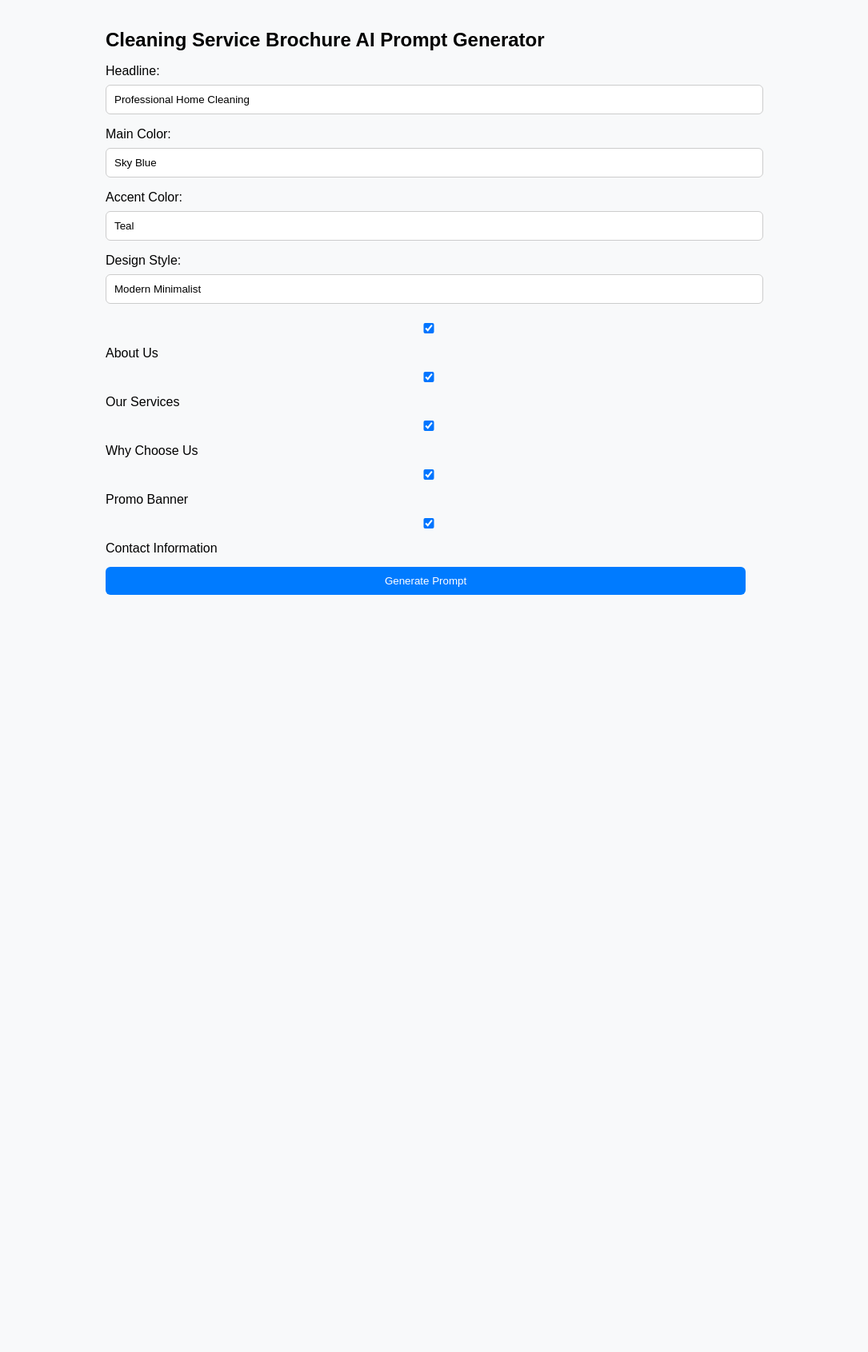
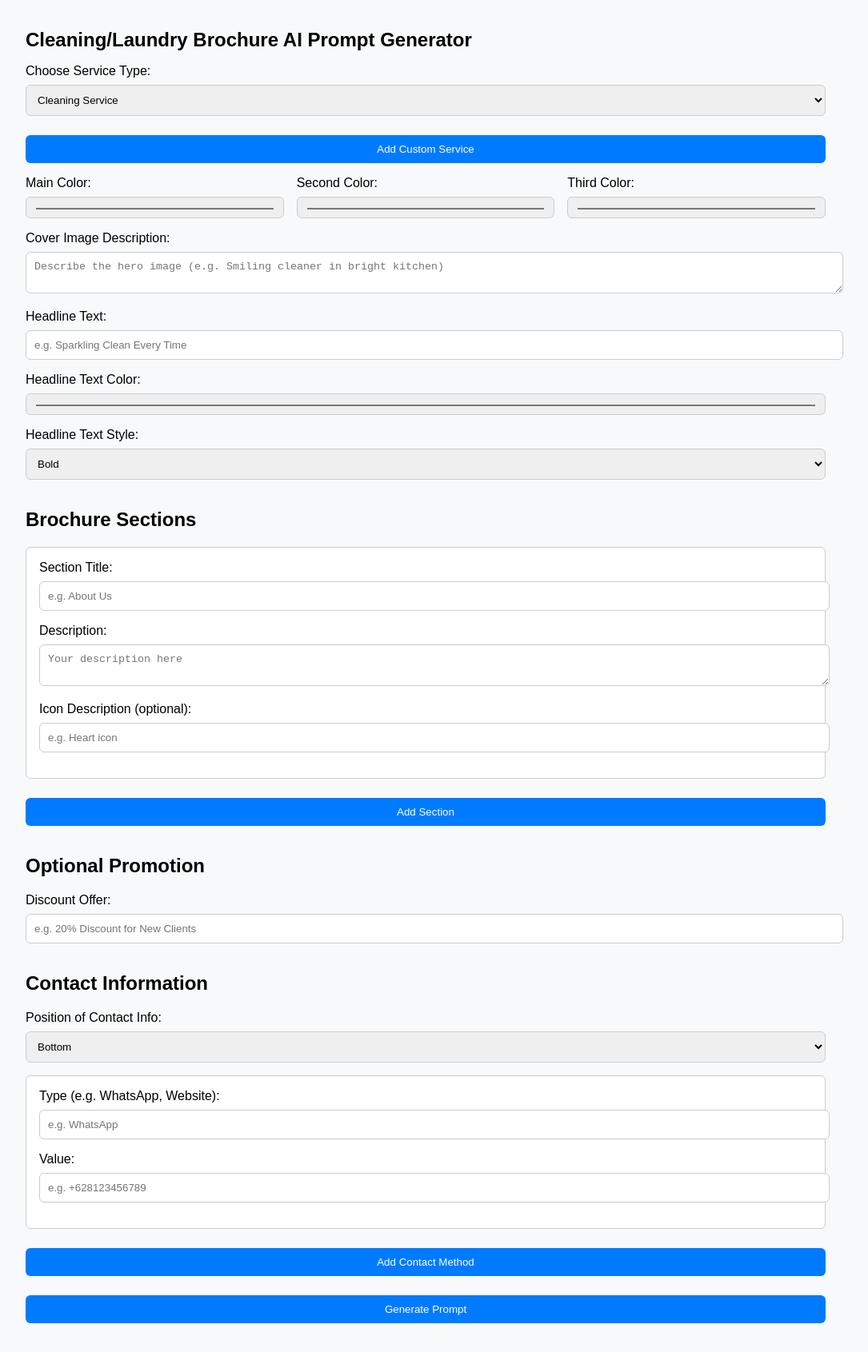
Before and after one commit to aiindonesiaart/brochure-pg, a plain HTML site: page cleaning/index.html in a window 1280 px wide. Shown: the whole page at 80% size, without its empty margins (108-1193 px from the left). Before the commit the page ends 800 px from the top, so only its background shows below. Drawn offline with Linux system fonts and the light colour scheme.

Commit message:
Update index.html

```diff
--- a/cleaning/index.html
+++ b/cleaning/index.html
@@ -3,18 +3,17 @@
 <head>
   <meta charset="UTF-8" />
   <meta name="viewport" content="width=device-width, initial-scale=1.0" />
-  <title>Cleaning Brochure AI Prompt Generator</title>
+  <title>Service Brochure AI Generator</title>
   <style>
     body {
       font-family: Arial, sans-serif;
       background: #f8f9fa;
       padding: 20px;
-      max-width: 800px;
+      max-width: 1000px;
       margin: auto;
     }
-    h1 {
+    h1, h2 {
       font-size: 24px;
-      margin-bottom: 16px;
     }
     input, textarea, select, button {
       width: 100%;
@@ -24,15 +23,24 @@
       border: 1px solid #ccc;
       border-radius: 6px;
     }
-    .section-checkboxes label {
-      display: block;
-      margin-bottom: 6px;
+    .color-picker {
+      display: flex;
+      gap: 16px;
     }
-    .result {
+    .color-picker label {
+      flex: 1;
+    }
+    .section-box, .contact-box {
       background: #fff;
       padding: 16px;
       border: 1px solid #ccc;
       border-radius: 6px;
+      margin-bottom: 16px;
+    }
+    .dynamic-section {
+      border-top: 1px dashed #ccc;
+      padding-top: 12px;
+      margin-top: 12px;
     }
     button {
       background-color: #007bff;
@@ -46,56 +54,140 @@
   </style>
 </head>
 <body>
-  <h1>Cleaning Service Brochure AI Prompt Generator</h1>
-  <label>Headline:</label>
-  <input type="text" id="headline" value="Professional Home Cleaning" />
+  <h1>Cleaning/Laundry Brochure AI Prompt Generator</h1>
 
-  <label>Main Color:</label>
-  <input type="text" id="colorMain" value="Sky Blue" />
+  <label>Choose Service Type:</label>
+  <select id="serviceType">
+    <option value="Cleaning">Cleaning Service</option>
+    <option value="Laundry">Laundry Service</option>
+  </select>
 
-  <label>Accent Color:</label>
-  <input type="text" id="colorAccent" value="Teal" />
+  <button onclick="addCustomService()">Add Custom Service</button>
+  <div id="customServices"></div>
 
-  <label>Design Style:</label>
-  <input type="text" id="style" value="Modern Minimalist" />
-
-  <div class="section-checkboxes">
-    <label><input type="checkbox" id="about" checked /> About Us</label>
-    <label><input type="checkbox" id="services" checked /> Our Services</label>
-    <label><input type="checkbox" id="whyChooseUs" checked /> Why Choose Us</label>
-    <label><input type="checkbox" id="promo" checked /> Promo Banner</label>
-    <label><input type="checkbox" id="contact" checked /> Contact Information</label>
+  <div class="color-picker">
+    <label>Main Color: <input type="color" id="mainColor" value="#00bfff" /></label>
+    <label>Second Color: <input type="color" id="secondColor" value="#20c997" /></label>
+    <label>Third Color: <input type="color" id="thirdColor" value="#ffc107" /></label>
   </div>
 
+  <label>Cover Image Description:</label>
+  <textarea id="coverImage" placeholder="Describe the hero image (e.g. Smiling cleaner in bright kitchen)"></textarea>
+
+  <label>Headline Text:</label>
+  <input type="text" id="headline" placeholder="e.g. Sparkling Clean Every Time" />
+
+  <label>Headline Text Color:</label>
+  <input type="color" id="headlineColor" value="#000000" />
+
+  <label>Headline Text Style:</label>
+  <select id="headlineStyle">
+    <option value="Bold">Bold</option>
+    <option value="Italic">Italic</option>
+    <option value="Regular">Regular</option>
+  </select>
+
+  <div id="sections">
+    <h2>Brochure Sections</h2>
+    <div class="section-box">
+      <label>Section Title:</label>
+      <input type="text" placeholder="e.g. About Us" />
+      <label>Description:</label>
+      <textarea placeholder="Your description here"></textarea>
+      <label>Icon Description (optional):</label>
+      <input type="text" placeholder="e.g. Heart icon" />
+    </div>
+  </div>
+  <button onclick="addSection()">Add Section</button>
+
+  <h2>Optional Promotion</h2>
+  <label>Discount Offer:</label>
+  <input type="text" id="promo" placeholder="e.g. 20% Discount for New Clients" />
+
+  <h2>Contact Information</h2>
+  <label>Position of Contact Info:</label>
+  <select id="contactPosition">
+    <option value="Bottom">Bottom</option>
+    <option value="Top">Top</option>
+  </select>
+  <div id="contacts">
+    <div class="contact-box">
+      <label>Type (e.g. WhatsApp, Website):</label>
+      <input type="text" placeholder="e.g. WhatsApp" />
+      <label>Value:</label>
+      <input type="text" placeholder="e.g. +628123456789" />
+    </div>
+  </div>
+  <button onclick="addContact()">Add Contact Method</button>
+
+  <br />
   <button onclick="generatePrompt()">Generate Prompt</button>
 
-  <div class="result" id="resultContainer" style="display:none;">
+  <div class="section-box" id="resultContainer" style="display:none;">
     <h2>Generated Prompt</h2>
-    <textarea id="resultText" rows="8" readonly></textarea>
+    <textarea id="resultText" rows="10" readonly></textarea>
     <button onclick="copyPrompt()">Copy to Clipboard</button>
   </div>
 
   <script>
+    function addSection() {
+      const container = document.createElement("div");
+      container.className = "section-box dynamic-section";
+      container.innerHTML = `
+        <label>Section Title:</label>
+        <input type="text" placeholder="e.g. Services" />
+        <label>Description:</label>
+        <textarea placeholder="Your description here"></textarea>
+        <label>Icon Description (optional):</label>
+        <input type="text" placeholder="e.g. Mop icon" />
+      `;
+      document.getElementById("sections").appendChild(container);
+    }
+
+    function addCustomService() {
+      const div = document.createElement("div");
+      div.innerHTML = '<input type="text" placeholder="Custom Service Title" />';
+      document.getElementById("customServices").appendChild(div);
+    }
+
+    function addContact() {
+      const box = document.createElement("div");
+      box.className = "contact-box";
+      box.innerHTML = `
+        <label>Type (e.g. Instagram):</label>
+        <input type="text" placeholder="e.g. Instagram" />
+        <label>Value:</label>
+        <input type="text" placeholder="@yourhandle" />
+      `;
+      document.getElementById("contacts").appendChild(box);
+    }
+
     function generatePrompt() {
+      const type = document.getElementById("serviceType").value;
+      const mainColor = document.getElementById("mainColor").value;
+      const secondColor = document.getElementById("secondColor").value;
+      const thirdColor = document.getElementById("thirdColor").value;
       const headline = document.getElementById("headline").value;
-      const colorMain = document.getElementById("colorMain").value;
-      const colorAccent = document.getElementById("colorAccent").value;
-      const style = document.getElementById("style").value;
+      const headlineColor = document.getElementById("headlineColor").value;
+      const headlineStyle = document.getElementById("headlineStyle").value;
+      const coverImage = document.getElementById("coverImage").value;
+      const promo = document.getElementById("promo").value;
+      const contactPosition = document.getElementById("contactPosition").value;
 
-      const about = document.getElementById("about").checked;
-      const services = document.getElementById("services").checked;
-      const whyChooseUs = document.getElementById("whyChooseUs").checked;
-      const promo = document.getElementById("promo").checked;
-      const contact = document.getElementById("contact").checked;
+      const sections = [...document.querySelectorAll("#sections .section-box")].map(sec => {
+        const title = sec.querySelector("input").value;
+        const desc = sec.querySelector("textarea").value;
+        const icon = sec.querySelectorAll("input")[1]?.value;
+        return `Title: ${title}, Description: ${desc}${icon ? ", Icon: " + icon : ""}`;
+      });
 
-      let sections = [];
-      if (about) sections.push("About Us");
-      if (services) sections.push("Our Services");
-      if (whyChooseUs) sections.push("Why Choose Us");
-      if (promo) sections.push("Promo Banner (e.g. 20% off)");
-      if (contact) sections.push("Contact Information");
+      const contacts = [...document.querySelectorAll("#contacts .contact-box")].map(box => {
+        const type = box.querySelectorAll("input")[0].value;
+        const value = box.querySelectorAll("input")[1].value;
+        return `${type}: ${value}`;
+      });
 
-      const prompt = `A brochure for a cleaning service in a ${style} style, using a color palette of ${colorMain} as the main color and ${colorAccent} as the accent. The layout features a friendly image of a cleaner wiping a white kitchen counter. The headline reads \"${headline}\". Sections include: ${sections.join(", ")}. Layout is clean, modern, and responsive.`;
+      const prompt = `A brochure for a ${type} in a custom layout. Colors used: Main - ${mainColor}, Second - ${secondColor}, Third - ${thirdColor}. Cover image: ${coverImage}. Headline: '${headline}' styled as ${headlineStyle} in color ${headlineColor}. Sections: ${sections.join(" | ")}. Promotion: ${promo}. Contact Info (${contactPosition}): ${contacts.join(", ")}.`;
 
       document.getElementById("resultText").value = prompt;
       document.getElementById("resultContainer").style.display = "block";
```
